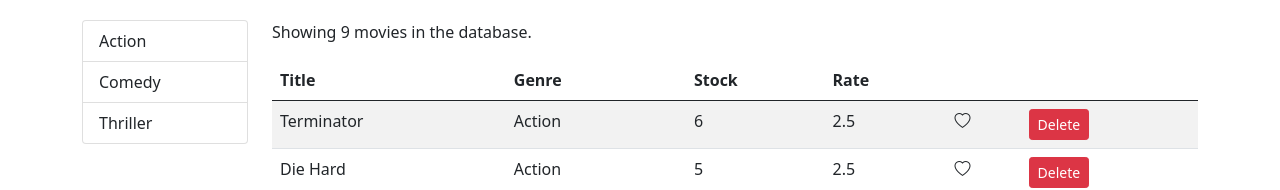
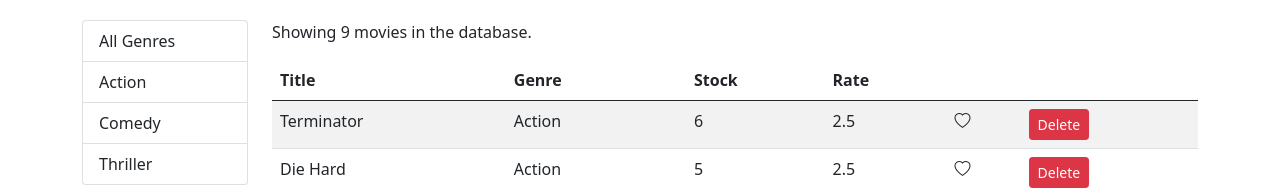
Before and after one commit to jstnhwang/vidly, a React (Create React App) app: page / in a window 1280 px wide. Shown: the top 190 px of the page. Built offline with nearby package versions, Linux system fonts and the light colour scheme.

Commit message:
Use ListGroup component and render genre list

```diff
--- a/src/components/movies.jsx
+++ b/src/components/movies.jsx
@@ -17,7 +17,8 @@ class Movies extends Component {
   };
 
   componentDidMount = () => {
-    this.setState({ movies: getMovies(), genres: getGenres() });
+    const genres = [{ _id: "", name: "All Genres" }, ...getGenres()];
+    this.setState({ movies: getMovies(), genres });
   };
 
   handleDelete = id => {
@@ -36,19 +37,32 @@ class Movies extends Component {
     this.setState({ currentPage: page });
   };
 
+  handleGenreSelect = genre => {
+    this.setState({ selectedGenre: genre, currentPage: 1 });
+  };
+
   render() {
     const { length: count } = this.state.movies;
     const { movies: allMovies, currentPage, pageSize } = this.state;
-    const { genres } = this.state;
+    const { genres, selectedGenre } = this.state;
 
     if (count === 0) return <p>There are no movies in the database.</p>;
 
-    const movies = paginate(allMovies, currentPage, pageSize);
+    const filtered =
+      selectedGenre && selectedGenre._id
+        ? allMovies.filter(m => m.genre._id === selectedGenre._id)
+        : allMovies;
+
+    const movies = paginate(filtered, currentPage, pageSize);
 
     return (
       <div className="row">
         <div className="col-2">
-          <ListGroup items={genres} />
+          <ListGroup
+            items={genres}
+            selectedItem={selectedGenre}
+            handleItemSelect={this.handleGenreSelect}
+          />
         </div>
         <div className="col">
           <p>Showing {count} movies in the database.</p>
```
